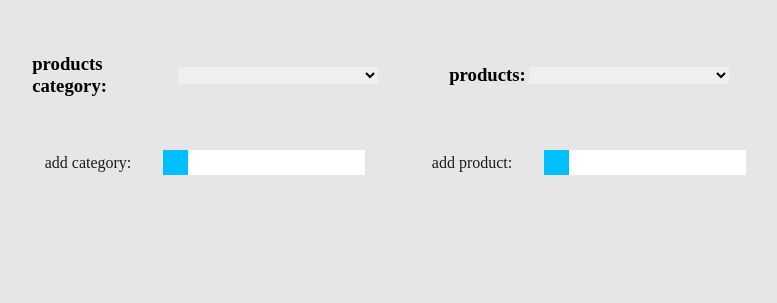
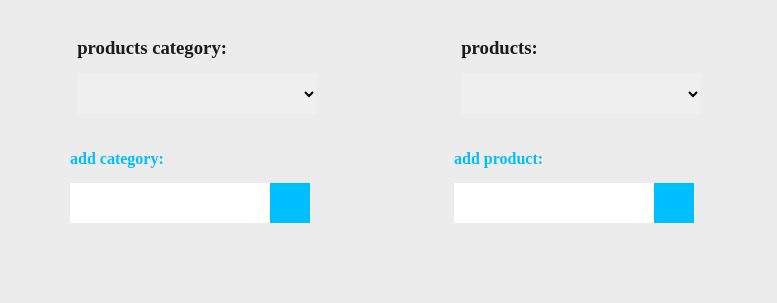
Before and after one commit to naderi-asem/store_app_practice, a plain HTML site: page index.html in a window 1280 px wide. Shown: the whole page, without its empty margins (243-1020 px from the left). Drawn offline with Linux system fonts and the light colour scheme; a small style sheet from the web is missing.

Commit message:
Improve CSS styles and fix some bugs in JS commands

```diff
--- a/assets/sass/_mixins.scss
+++ b/assets/sass/_mixins.scss
@@ -5,11 +5,15 @@
 }
 
 @mixin media($size) {
-    @if ($size == SM) {
-        @media (max-width: 546px) {
+    @if ($size == L) {
+        @media (max-width: 1200px) {
             @content;
         }
-    } @else if($size == M) {
+    } @else if ($size == M) {
+        @media (max-width: 992px) {
+            @content;
+        }
+    } @else if($size == SM) {
         @media (max-width: 768px) {
             @content;
         }
--- a/assets/sass/_variables.scss
+++ b/assets/sass/_variables.scss
@@ -8,4 +8,4 @@
 $primaryColor: #00bfff;
 $secondaryColor: #fff;
 $textColor: rgb(27, 27, 27);
-$bgColor: #e6e6e6;
+$bgColor: #ececec;
--- a/assets/sass/style.scss
+++ b/assets/sass/style.scss
@@ -14,21 +14,32 @@ body {
   margin: 0 auto;
   @include display(flex, space-around, center);
   .category {
-    width: 45%;
-    @include display(flex, space-around, center);
+    width: 100%;
+    @include display(grid, space-around, center);
+    text-align: start
   }
 
   .products {
-    @include display(flex, space-evenly, center);
-    width: 45%;
+    @include display(grid, space-evenly, center);
+    width: 100%;
     padding: 0 30px;
+  }
+
+  h3 {
+    margin: 0 10px 15px 0;
+    color: $textColor;
   }
 
   #products,
   #category {
     border: none;
-    width: 200px;
+    min-width: 240px;
+    height: 40px;
     text-align: center;
+    outline: none;
+    &:hover {
+      outline: 2px solid $primaryColor;
+    }
   }
 }
 
@@ -43,18 +54,25 @@ body {
     @include display(flex, space-around, center);
 
     label {
-      width: 45%;
-      @include display(flex, center, center);
-      color: $textColor;
+      width: 100%;
+      @include display(grid, center, center);
+      grid-template-columns: repeat(240px, 240px);
+      grid-template-areas: "h4 h4" "input fi";
+      color: $primaryColor;
+      margin-right: 30px;
+    }
+
+    h4 {
+      grid-area: h4;
+      margin: 0 10px 15px 0;
     }
 
     .fi {
-      background-color: $secondaryColor;
-      margin-left: 2rem;
+      grid-area: fi;
       font-size: 20px;
-      width: 25px;
-      height: 25px;
-      line-height: 25px;
+      width: 40px;
+      height: 40px;
+      line-height: 40px;
       background: $primaryColor;
       color: $bgColor;
       text-align: center;
@@ -62,36 +80,80 @@ body {
     }
 
     input[type="text"] {
+      grid-area: input;
+      width: 200px;
       border: none;
-      height: 25px;
+      padding: 15px;
+      height: 40px;
       outline: none;
       &:hover {
-        border: 1px solid $primaryColor;
+        border: 2px solid $primaryColor;
       }
     }
   }
 }
 
-@include media(M) {
-  .container {
-    flex-direction: column;
-    width: 100%;
-    max-width: 98%;
-    padding: 10px;
-  }
+// @include media(L) {
 
-  .addProducts {
-    width: 100%;
-    padding: 10px;
+//   .container h3 {
+//     margin-bottom: 15px;
+//   }
+//   .category {
+//     flex-direction: column;
+//     margin-bottom: 30px;
+//   }
 
-    form {
-      flex-direction: column;
-      width: 100%;
-      max-width: 98%;
-      padding: 10px;
-      label {
-          margin: 20px 0;
-      }
-    }
-  }
-}
+//   .products {
+//     flex-direction: column;
+//     margin-bottom: 30px;
+//   }
+// }
+
+// @include media(M) {
+//   .container {
+//     flex-direction: column;
+//     width: 100%;
+//     padding: 10px;
+//   }
+
+//   .addProducts {
+//     width: 100%;
+//     padding: 10px;
+
+//     form {
+//       flex-direction: column;
+//       width: 100%;
+//       padding: 10px;
+
+//       label {
+//         display: grid;
+//         grid-template-columns: 200px 40px;
+//         grid-template-rows: 50px 40px;
+//         grid-template-areas:
+//         "h4 h4"
+//         "input fi";
+//         margin: 10px 0;
+
+//         h4 {
+//           grid-area: h4;
+//           // grid-template: 1 3;
+//         }
+
+//         input[type="text"] {
+//           grid-area: input;
+//           width: 200px;
+//           margin-left: 0;
+
+//         }
+
+//         .fi {
+//           grid-area: fi;
+//         }
+//       }
+//     }
+
+//     .fi {
+//       min-width: 40px;
+//     }
+//   }
+// }
--- a/index.html
+++ b/index.html
@@ -36,17 +36,18 @@
             </form>
         </section>
     </section>
+
     <section class="addProducts">
         <form>
             <label for="add-category">
-                add category:
+                <h4>add category:</h4>
+                <input type="text" id="add-category">
                 <i class="fi fi-plus-a addcategory"></i>
-                <input type="text" id="add-category">
             </label>
             <label for="add-product">
-                add product:
+                <h4>add product:</h4>
+                <input type="text" id="add-product">
                 <i class="fi fi-plus-a addproduct"></i>
-                <input type="text" id="add-product">
             </label>
         </form>
     </section>
--- a/js/app.js
+++ b/js/app.js
@@ -38,23 +38,36 @@ categoryList.addEventListener('click', (e) => {
 });
 
 addcategory.addEventListener('click', () => {
-    let newCategory = document.querySelector('#add-category').value;
-    if (newCategory.trim() !== "")
-        if (!categories.includes(newCategory)) {
-            categories.push(newCategory);
-            appendChilds(newCategory, categoryList);
+    let newCategory = document.querySelector('#add-category');
+    if (newCategory.value.trim() !== "")
+        if (!categories.includes(newCategory.value)) {
+            categories.push(newCategory.value);
+            appendChilds(newCategory.value, categoryList);
         }
-    newCategory = "";
+    newCategory.value = "";
     productSave("categories", categories);
 });
 
 addproduct.addEventListener('click', () => {
-    let newproduct = document.querySelector('#add-product').value;
-    if (newproduct.trim() !== "")
-        if (!products.includes(newproduct))
-            products.push(newproduct);
+    let newproduct = document.querySelector('#add-product');
+    if (newproduct.value.trim() !== "")
+        if (!products.includes(newproduct.value))
+            products.push(newproduct.value);
+    newproduct.value = "";
     productSave("products", products);
 });
+
+// addproduct.addEventListener('click', () => {
+//     let newproduct = document.querySelector('#add-product').value;
+//     if (newproduct.trim() !== "")
+//         if (!products.includes(newproduct)) {
+//             products.push(newproduct);
+//             if (newproduct.includes(categoryList.value))
+//                 appendChilds(newproduct, productsList);
+//         }
+//     newproduct = "";
+//     productSave("products", products);
+// });
 
 
 
```
Also changed, not shown: assets/css/style.css, 1 other file.
